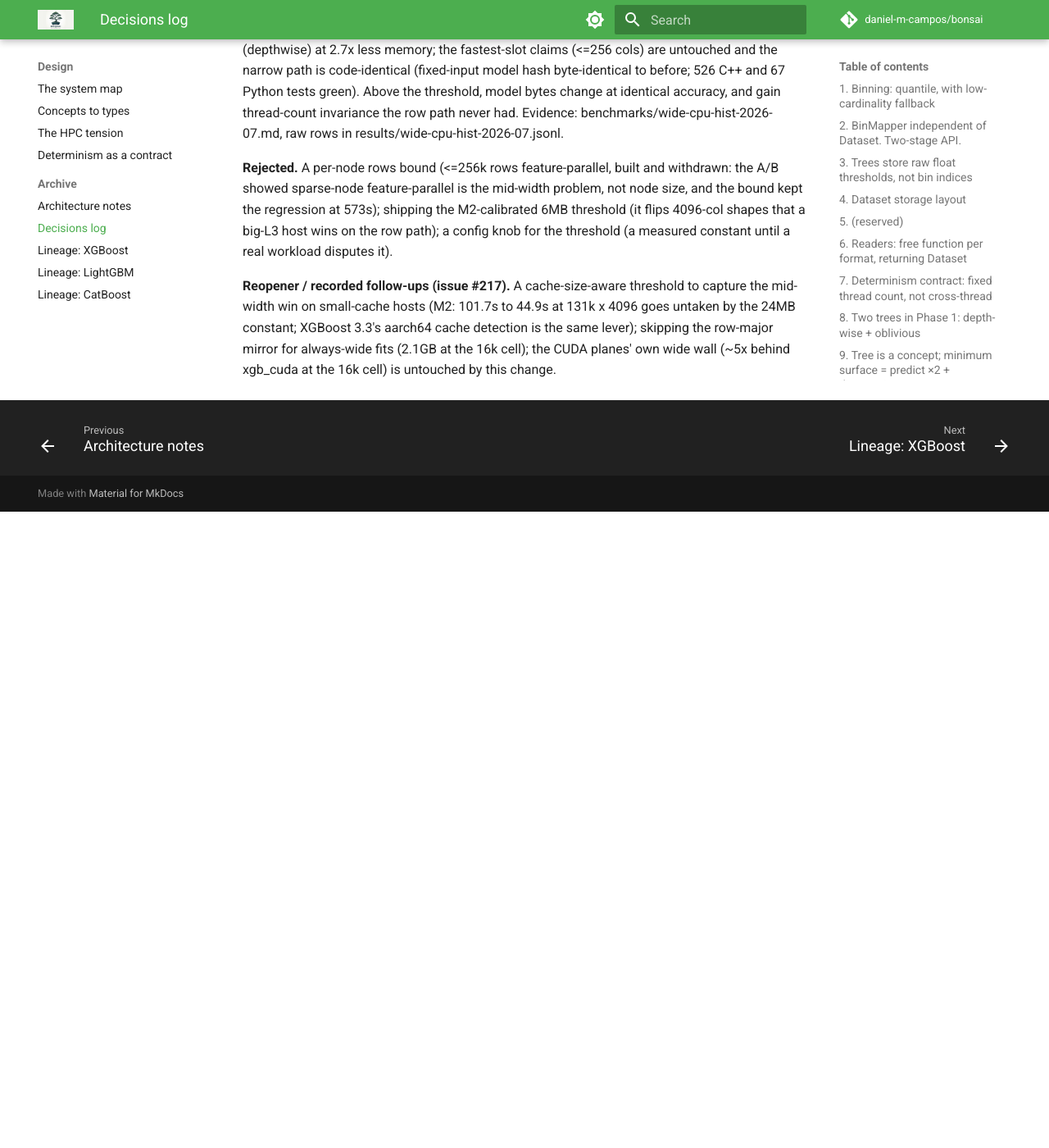
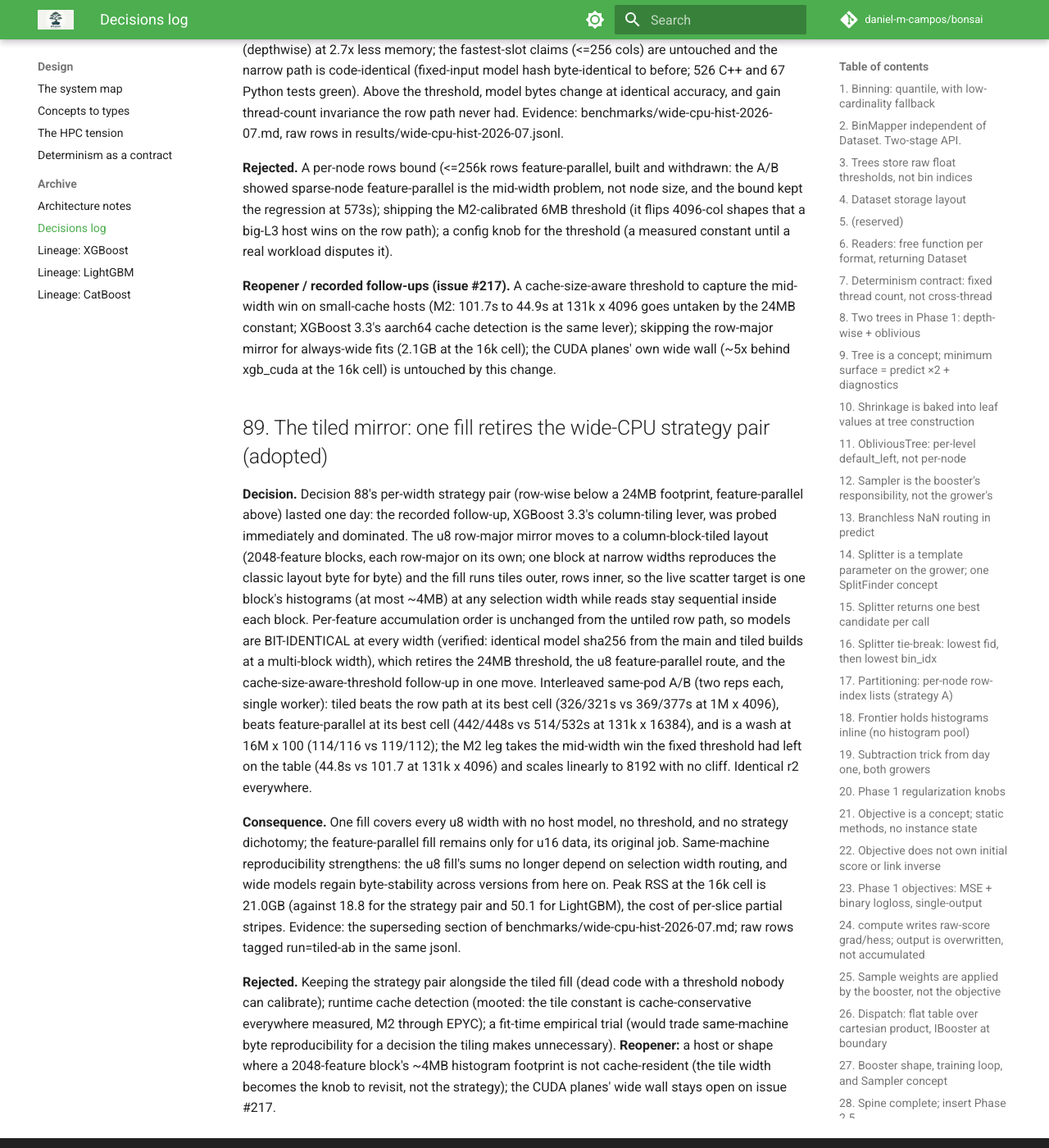
Before and after one commit to daniel-m-campos/bonsai, an MkDocs documentation site: the page built from docs/decisions.md, in a window 1280 px wide and 1400 px high, scrolled down 64251 px. Shown: the whole window at 82% size. Built offline with MkDocs 1.6.1 and Material for MkDocs 9.7.7, drawn with Linux system fonts in a browser that asks for light colours; comment, search, counter and statistics services are not loaded; before the commit the page ends 64875 px from its top, so only the background shows below that.

Commit message:
bench(tiled): A/B evidence and decision 89
Tiled beats both prior strategies at their own best cells (326 vs
369s mid-wide, 442 vs 514s ultra-wide), a wash at narrow, identical
r2, bit-identical models at every width. The strategy pair, its
threshold, and the cache-detection follow-up all retire.

```diff
--- a/docs/decisions.md
+++ b/docs/decisions.md
@@ -1134,3 +1134,11 @@ That reframed the question from kernel speed to the whole **accuracy-vs-time fro
 **Rejected.** A per-node rows bound (<=256k rows feature-parallel, built and withdrawn: the A/B showed sparse-node feature-parallel is the mid-width problem, not node size, and the bound kept the regression at 573s); shipping the M2-calibrated 6MB threshold (it flips 4096-col shapes that a big-L3 host wins on the row path); a config knob for the threshold (a measured constant until a real workload disputes it).
 
 **Reopener / recorded follow-ups (issue #217).** A cache-size-aware threshold to capture the mid-width win on small-cache hosts (M2: 101.7s to 44.9s at 131k x 4096 goes untaken by the 24MB constant; XGBoost 3.3's aarch64 cache detection is the same lever); skipping the row-major mirror for always-wide fits (2.1GB at the 16k cell); the CUDA planes' own wide wall (~5x behind xgb_cuda at the 16k cell) is untouched by this change.
+
+## 89. The tiled mirror: one fill retires the wide-CPU strategy pair (adopted)
+
+**Decision.** Decision 88's per-width strategy pair (row-wise below a 24MB footprint, feature-parallel above) lasted one day: the recorded follow-up, XGBoost 3.3's column-tiling lever, was probed immediately and dominated. The u8 row-major mirror moves to a column-block-tiled layout (2048-feature blocks, each row-major on its own; one block at narrow widths reproduces the classic layout byte for byte) and the fill runs tiles outer, rows inner, so the live scatter target is one block's histograms (at most ~4MB) at any selection width while reads stay sequential inside each block. Per-feature accumulation order is unchanged from the untiled row path, so models are BIT-IDENTICAL at every width (verified: identical model sha256 from the main and tiled builds at a multi-block width), which retires the 24MB threshold, the u8 feature-parallel route, and the cache-size-aware-threshold follow-up in one move. Interleaved same-pod A/B (two reps each, single worker): tiled beats the row path at its best cell (326/321s vs 369/377s at 1M x 4096), beats feature-parallel at its best cell (442/448s vs 514/532s at 131k x 16384), and is a wash at 16M x 100 (114/116 vs 119/112); the M2 leg takes the mid-width win the fixed threshold had left on the table (44.8s vs 101.7 at 131k x 4096) and scales linearly to 8192 with no cliff. Identical r2 everywhere.
+
+**Consequence.** One fill covers every u8 width with no host model, no threshold, and no strategy dichotomy; the feature-parallel fill remains only for u16 data, its original job. Same-machine reproducibility strengthens: the u8 fill's sums no longer depend on selection width routing, and wide models regain byte-stability across versions from here on. Peak RSS at the 16k cell is 21.0GB (against 18.8 for the strategy pair and 50.1 for LightGBM), the cost of per-slice partial stripes. Evidence: the superseding section of benchmarks/wide-cpu-hist-2026-07.md; raw rows tagged run=tiled-ab in the same jsonl.
+
+**Rejected.** Keeping the strategy pair alongside the tiled fill (dead code with a threshold nobody can calibrate); runtime cache detection (mooted: the tile constant is cache-conservative everywhere measured, M2 through EPYC); a fit-time empirical trial (would trade same-machine byte reproducibility for a decision the tiling makes unnecessary). **Reopener:** a host or shape where a 2048-feature block's ~4MB histogram footprint is not cache-resident (the tile width becomes the knob to revisit, not the strategy); the CUDA planes' wide wall stays open on issue #217.
--- a/docs/method/results.md
+++ b/docs/method/results.md
@@ -370,9 +370,9 @@ XGBoost 3.3 (2026-07-21) claimed lower GPU quantile-sketching memory and wide-da
 
 *Source: [`xgb33-recheck-2026-07.jsonl`](../../benchmarks/results/xgb33-recheck-2026-07.jsonl). Driver: `python -m bonsai.bench.scaling --worker` per cell, three arms on one pod; verdict recorded as decision 87.*
 
-### The wide-CPU fill routing (decision 88)
+### The wide-CPU fill: from a 2-6x wall to one tiled pass (decisions 88, 89)
 
-Ultra-wide selections broke the row-wise u8 fill: its per-row scatter targets the whole selected histogram footprint (33.6MB at 16k features x 255 bins), so every add missed cache and the partial slabs added a zero+merge pass per block. Levels past a 24MB footprint now take the feature-parallel fill (one thread per feature, no partials, bit-identical at any thread count). Same-pod at 131k x 16384, t=16: depthwise reaches LightGBM parity and leafwise's 7x deficit collapses to 1.2x, at 2.7x less peak RSS (18.8 vs 50.1GB); an interleaved A/B pinned the threshold so mid-width shapes stay on the row path, which a big L3 still wins (320s vs 547s at 1M x 4096). Narrow-path models are byte-identical to before; the origin is a production field report (issue #217).
+Ultra-wide selections broke the row-wise u8 fill: its per-row scatter targets the whole selected histogram footprint (33.6MB at 16k features x 255 bins), so every add missed cache (decision 88 routed those levels feature-parallel; same-pod at 131k x 16384 the 7x leafwise deficit against LightGBM collapsed to 1.2x). Decision 89 then retired the strategy pair: the mirror moved to a column-block-tiled layout and the fill runs tiles outer, rows inner, so the live scatter target is one block's histograms at any width. The tiled fill beat both prior strategies at their own best cells in an interleaved same-pod A/B (326 vs 369s at 1M x 4096 against the row path; 442 vs 514s at 131k x 16384 against feature-parallel; a wash at 16M x 100) and produces bit-identical models at every width. The origin is a production field report (issue #217).
 
 | grower | row-wise fill (before) | feature-parallel (after) | lgbm_cpu |
 |---|---|---|---|
```
Also changed, not shown: benchmarks/wide-cpu-hist-2026-07.md (+14 -0 lines), 2 other files.
